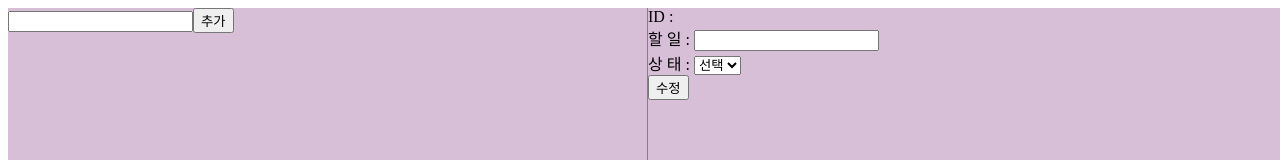
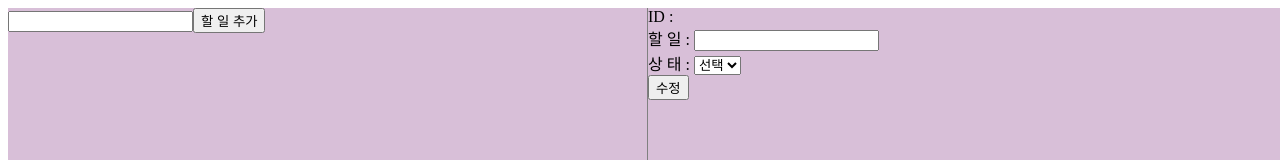
Before and after one commit to mia02125/React_TodoList, a React (Create React App) app: page / in a window 1280 px wide. Shown: the top 160 px of the page. Built offline with nearby package versions, Linux system fonts and the light colour scheme.

Commit message:
데이터 관리하는 tx 생성

```diff
--- a/src/TodoCreater.tsx
+++ b/src/TodoCreater.tsx
@@ -11,7 +11,7 @@ export const TodoCreater = () => {
   return (
     <div className="main-item1">
       <input value={content} onChange={e => setContent(e.target.value)}></input>
-      <button onClick={() => addTodo(content)}>추가</button>
+      <button onClick={() => addTodo(content)}>할 일 추가</button>
     </div>
   )
 }
--- a/src/TodoData.tsx
+++ b/src/TodoData.tsx
@@ -20,8 +20,8 @@ export interface ITodoState {
 export const todoStateData = atom<ITodoState>({
   key : 'TodoListItemDate',
   default : {
-      todos : []
-      ,selectedId : 0
+      todos : [],
+      selectedId : 0
     }
 });
 
--- a/src/TodoZone.tsx
+++ b/src/TodoZone.tsx
@@ -1,6 +1,6 @@
 import React, { useState } from 'react';
 import { useRecoilState, useRecoilValue } from 'recoil';
-import { ITodo, todoStateData, ITodoState } from './TodoData';
+import { ITodo, todoStateData, ITodoState, deleteTodo } from './TodoData';
 import './App.css';
 
 
```
